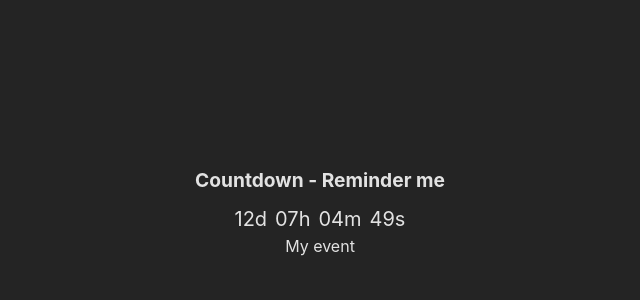
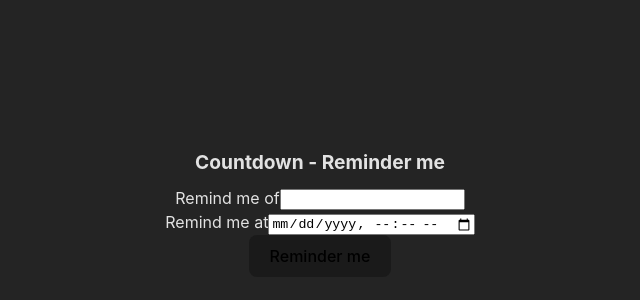
Before and after one commit to rotrenanoliveira/reminder-app, a React (Vite) app: page / in a window 1280 px wide. Shown: the part 192-492 px from the top of the page, without its empty margins (320-960 px from the left). Built offline with nearby package versions, Linux system fonts and the light colour scheme.

Commit message:
feat: adding component countdown, saving to localstorage and handle completed reminder

```diff
--- a/src/App.tsx
+++ b/src/App.tsx
@@ -1,48 +1,172 @@
-import { useEffect, useMemo, useState } from 'react'
+import { FormEvent, useMemo, useState } from 'react'
 import { differenceInSeconds } from './util/calc-date/difference-in-seconds'
-import { calcDateTime } from './util/calc-datetime'
+import { Countdown } from './components/Countdown'
+import { haskey } from './util/has-key'
 import './App.css'
 
 export function App() {
-  const laterDate = useMemo(() => {
-    return new Date(2023, 8, 25, 21, 0)
-  }, [])
+  const [reminders, setReminders] = useState<Reminder[]>(() => {
+    const stringifiedReminders = localStorage.getItem('@reminder-me:countdown')
 
-  const [remainingSeconds, setRemainingSeconds] = useState(differenceInSeconds(laterDate, new Date()))
+    if (stringifiedReminders === null) {
+      return []
+    }
 
-  const [eventDate, setEventDate] = useState({ days: '00h', hours: '00h', minutes: '00m', seconds: '00s' })
-  const { days, hours, minutes, seconds } = eventDate
+    const parsedReminders: unknown[] = JSON.parse(stringifiedReminders)
 
-  useEffect(() => {
-    const interval = setInterval(() => {
-      const secondsDiff = differenceInSeconds(laterDate, new Date())
+    const reminders: Reminder[] = parsedReminders.map((reminder) => {
+      if (!(reminder && typeof reminder === 'object')) {
+        throw new TypeError('reminder is not assigned correctly')
+      }
 
-      if (secondsDiff !== 0) {
-        setRemainingSeconds((seconds) => seconds - 1)
-        setEventDate(calcDateTime(remainingSeconds))
-      } else {
-        clearInterval(interval)
+      if (
+        !haskey('at', reminder) ||
+        !haskey('of', reminder) ||
+        !haskey('status', reminder) ||
+        !haskey('visibility', reminder) ||
+        !haskey('created_at', reminder)
+      ) {
+        throw new TypeError('reminder is not assigned correctly')
       }
-    }, 1000)
 
-    return () => {
-      clearInterval(interval)
+      if (
+        !(typeof reminder.at === 'string') ||
+        !(typeof reminder.of === 'string') ||
+        !(typeof reminder.created_at === 'string')
+      ) {
+        throw new TypeError('reminder is not assigned correctly')
+      }
+
+      if (reminder.status !== 'completed' && reminder.status !== 'in-progress') {
+        throw new TypeError('reminder is not assigned correctly')
+      }
+
+      if (reminder.visibility !== 'hidden' && reminder.visibility !== 'visible') {
+        throw new TypeError('reminder is not assigned correctly')
+      }
+
+      return {
+        of: reminder.of,
+        at: new Date(reminder.at),
+        created_at: new Date(reminder.created_at),
+        visibility: reminder.visibility,
+        status: reminder.status,
+      }
+    })
+
+    return reminders
+  })
+
+  const remindersInProgress = reminders.filter((reminder) => reminder.status === 'in-progress')
+
+  const currentReminder = useMemo(() => {
+    return remindersInProgress.sort((a, b) => {
+      const aSecondsDiff = differenceInSeconds(a.at, new Date())
+      const bSecondsDiff = differenceInSeconds(b.at, new Date())
+
+      if (aSecondsDiff < bSecondsDiff) {
+        return -1
+      }
+
+      if (aSecondsDiff > bSecondsDiff) {
+        return 1
+      }
+
+      return 0
+    })[0]
+  }, [remindersInProgress])
+
+  function handleCreateReminder(event: FormEvent<HTMLFormElement>) {
+    event.preventDefault()
+
+    const formData = new FormData(event.currentTarget)
+
+    const reminderOf = formData.get('reminder-of')
+    const reminderAt = formData.get('reminder-at')
+
+    if (reminderOf === null || reminderAt === null) {
+      throw new Error('Reminder me of or at could no be null.')
     }
-  }, [remainingSeconds, laterDate])
+
+    const reminder: Reminder = {
+      created_at: new Date(),
+      of: String(reminderOf),
+      at: new Date(String(reminderAt)),
+      visibility: 'visible',
+      status: 'in-progress',
+    }
+
+    setReminders((state) => {
+      const reminders = [reminder, ...state]
+      localStorage.setItem('@reminder-me:countdown', JSON.stringify(reminders))
+
+      return reminders
+    })
+
+    event.currentTarget.reset()
+  }
+
+  function handleCompleteReminder(createdAt: Date) {
+    const reminder = reminders.find((reminder) => reminder.created_at.getTime() === createdAt.getTime())
+
+    if (!reminder) {
+      // throw new Error('Remind not found')
+      console.warn('Remind not found')
+
+      return
+    }
+
+    setReminders((state) => {
+      const reminders = state.map((reminder) => {
+        if (reminder.created_at.getTime() !== createdAt.getTime()) {
+          return reminder
+        }
+
+        reminder.status = 'completed'
+        reminder.visibility = 'hidden'
+
+        return {
+          ...reminder,
+        }
+      })
+
+      localStorage.setItem('@reminder-me:countdown', JSON.stringify(reminders))
+
+      return reminders
+    })
+
+    console.log(reminders)
+  }
 
   return (
-    <>
+    <main>
       <h1>Countdown - Reminder me</h1>
-      <div className="countdown-card">
-        <div className="countdown-timers">
-          <span>{days}</span>
-          <span>{hours}</span>
-          <span>{minutes}</span>
-          <span>{seconds}</span>
+
+      <form onSubmit={handleCreateReminder}>
+        <div>
+          <label htmlFor="reminder-of">Remind me of</label>
+          <input type="text" name="reminder-of" required />
         </div>
 
-        <span>My event</span>
+        <div>
+          <label htmlFor="reminder-at">Remind me at</label>
+          <input type="datetime-local" name="reminder-at" required />
+        </div>
+
+        <button>Reminder me</button>
+      </form>
+
+      {currentReminder && <Countdown reminder={currentReminder} completeReminder={handleCompleteReminder} />}
+
+      <div className="countdown-list">
+        {reminders.map((reminder) => {
+          return (
+            <p key={reminder.created_at.getTime()}>
+              {reminder.of} - {reminder.at.toLocaleString('pt-BR')}
+            </p>
+          )
+        })}
       </div>
-    </>
+    </main>
   )
 }
--- /dev/null
+++ b/src/components/Countdown/index.tsx
@@ -0,0 +1,54 @@
+import { useState, useEffect } from 'react'
+import { differenceInSeconds } from '../../util/calc-date/difference-in-seconds'
+import { calcDateTime } from '../../util/calc-datetime'
+
+interface CountdownProps {
+  reminder: Reminder
+  completeReminder: (createdAt: Date) => void
+}
+
+export function Countdown({ reminder, completeReminder }: CountdownProps) {
+  // console.log(reminder)
+
+  const [remainingSeconds, setRemainingSeconds] = useState(differenceInSeconds(reminder.at, new Date()))
+
+  useEffect(() => {
+    setRemainingSeconds(differenceInSeconds(reminder.at, new Date()))
+  }, [reminder])
+
+  const [eventDate, setEventDate] = useState({ days: '00h', hours: '00h', minutes: '00m', seconds: '00s' })
+  const { days, hours, minutes, seconds } = eventDate
+
+  useEffect(() => {
+    // console.log(reminder)
+
+    const interval = setInterval(() => {
+      const secondsDiff = differenceInSeconds(reminder.at, new Date())
+
+      if (secondsDiff !== 0) {
+        setRemainingSeconds((seconds) => seconds - 1)
+        setEventDate(calcDateTime(remainingSeconds))
+      } else {
+        completeReminder(reminder.created_at)
+        clearInterval(interval)
+      }
+    }, 1000)
+
+    return () => {
+      clearInterval(interval)
+    }
+  }, [remainingSeconds, reminder, completeReminder])
+
+  return (
+    <div className="countdown-card">
+      <div className="countdown-timers">
+        <span>{days}</span>
+        <span>{hours}</span>
+        <span>{minutes}</span>
+        <span>{seconds}</span>
+      </div>
+
+      <span>{reminder.of}</span>
+    </div>
+  )
+}
--- a/src/util/calc-date/difference-in-seconds.ts
+++ b/src/util/calc-date/difference-in-seconds.ts
@@ -1,5 +1,5 @@
-import { rounding } from "./_lib/rounding-method";
-import { toDate } from "./_lib/to-date";
+import { rounding } from './_lib/rounding-method'
+import { toDate } from './_lib/to-date'
 
 /**
  * @description
@@ -9,7 +9,7 @@ import { toDate } from "./_lib/to-date";
  * @param {Date|Number} dateRight - the earlier date
  * @returns {Number} the number of seconds
  */
-export function differenceInSeconds(dateLeft: Date | number, dateRight:  Date | number): number {
+export function differenceInSeconds(dateLeft: Date | number, dateRight: Date | number): number {
   const diff = (toDate(dateLeft).getTime() - toDate(dateRight).getTime()) / 1000
 
   return rounding.trunc(diff)
--- /dev/null
+++ b/src/util/has-key.ts
@@ -0,0 +1,3 @@
+export function haskey<K extends string, T extends object>(key: K, object: T): object is T & Record<K, unknown> {
+  return key in object
+}
```
Also changed, not shown: src/@types/index.d.ts (added, +12 -0 lines).
